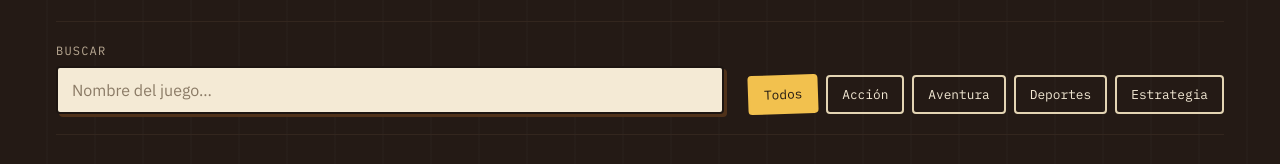
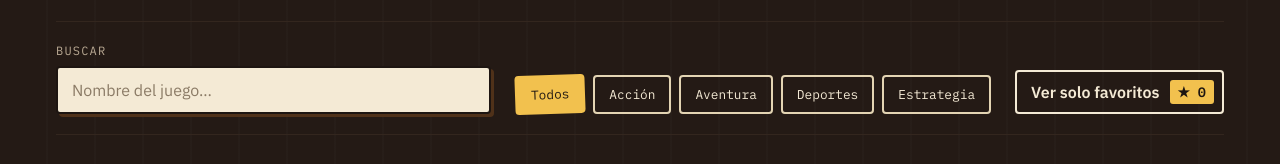
Before and after one commit to camilovisbal/catalogo-videojuegos, a React (Vite) app: page / in a window 1280 px wide. Shown: the part 198-362 px from the top of the page. Built offline with nearby package versions, Linux system fonts and the light colour scheme.

Commit message:
Agrega favoritos con contador y vista de solo favoritos

```diff
--- a/src/App.jsx
+++ b/src/App.jsx
@@ -4,6 +4,7 @@ import { ALL_GENRES, filterGames } from "./utils/filterGames.js";
 import Header from "./components/Header.jsx";
 import SearchBar from "./components/SearchBar.jsx";
 import GenreFilter from "./components/GenreFilter.jsx";
+import FavoritesToggle from "./components/FavoritesToggle.jsx";
 import GameList from "./components/GameList.jsx";
 import "./App.css";
 
@@ -12,11 +13,29 @@ const GENRES = [ALL_GENRES, ...new Set(games.map((game) => game.genre))];
 function App() {
   const [search, setSearch] = useState("");
   const [selectedGenre, setSelectedGenre] = useState(ALL_GENRES);
+  const [favoriteIds, setFavoriteIds] = useState([]);
+  const [showOnlyFavorites, setShowOnlyFavorites] = useState(false);
 
   const visibleGames = filterGames(games, {
     search,
     genre: selectedGenre,
+    onlyFavorites: showOnlyFavorites,
+    favoriteIds,
   });
+
+  const handleToggleFavorite = (gameId) => {
+    setFavoriteIds((currentIds) =>
+      currentIds.includes(gameId)
+        ? currentIds.filter((id) => id !== gameId)
+        : [...currentIds, gameId]
+    );
+  };
+
+  const handleClearFilters = () => {
+    setSearch("");
+    setSelectedGenre(ALL_GENRES);
+    setShowOnlyFavorites(false);
+  };
 
   return (
     <div className="app">
@@ -29,14 +48,20 @@ function App() {
           selectedGenre={selectedGenre}
           onChange={setSelectedGenre}
         />
+        <FavoritesToggle
+          count={favoriteIds.length}
+          isActive={showOnlyFavorites}
+          onToggle={() => setShowOnlyFavorites((current) => !current)}
+        />
       </section>
 
       <main>
         <GameList
           games={visibleGames}
-          favoriteIds={[]}
+          favoriteIds={favoriteIds}
           onSelectGame={(gameId) => console.log("Abrir detalle de", gameId)}
-          onToggleFavorite={(gameId) => console.log("Favorito", gameId)}
+          onToggleFavorite={handleToggleFavorite}
+          onClearFilters={handleClearFilters}
         />
       </main>
     </div>
--- /dev/null
+++ b/src/components/FavoritesToggle.css
@@ -0,0 +1,32 @@
+.fav-toggle {
+    display: inline-flex;
+    align-items: center;
+    gap: 10px;
+    margin-left: auto;
+    padding: 8px 8px 8px 14px;
+    border: 2px solid var(--paper);
+    border-radius: 4px;
+    background: transparent;
+    color: var(--paper);
+    font-weight: 600;
+    cursor: pointer;
+    transition: background-color 0.15s, color 0.15s;
+}
+
+.fav-toggle:hover {
+    background: var(--wall-light);
+}
+
+.fav-toggle[aria-pressed="true"] {
+    background: var(--accent);
+    border-color: var(--accent);
+}
+
+.fav-toggle__count {
+    padding: 2px 8px;
+    border-radius: 3px;
+    background: var(--sticker);
+    color: var(--ink);
+    font-family: var(--font-mono);
+    font-size: 0.85rem;
+}
--- /dev/null
+++ b/src/components/FavoritesToggle.jsx
@@ -0,0 +1,19 @@
+import "./FavoritesToggle.css";
+
+function FavoritesToggle({ count, isActive, onToggle }) {
+    return (
+        <button
+            type="button"
+            className="fav-toggle"
+            aria-pressed={isActive}
+            onClick={onToggle}
+        >
+            <span>{isActive ? "Ver todo el catálogo" : "Ver solo favoritos"}</span>
+            <span className="fav-toggle__count" aria-label={`${count} favoritos`}>
+                ★ {count}
+            </span>
+        </button>
+    );
+}
+
+export default FavoritesToggle;
--- a/src/components/GameList.css
+++ b/src/components/GameList.css
@@ -25,6 +25,35 @@
     box-shadow: 0 10px 14px rgba(0, 0, 0, 0.45);
 }
 
+.empty {
+    max-width: 480px;
+    margin: 40px auto;
+    padding: 32px;
+    border: 2px dashed var(--muted);
+    border-radius: 6px;
+    text-align: center;
+    color: var(--muted);
+}
+
+.empty__title {
+    margin: 0 0 8px;
+    font-family: var(--font-display);
+    font-size: 1.5rem;
+    font-weight: 700;
+    color: var(--paper);
+}
+
+.empty__button {
+    margin-top: 12px;
+    padding: 8px 16px;
+    border: 0;
+    border-radius: 4px;
+    background: var(--sticker);
+    color: var(--ink);
+    font-weight: 600;
+    cursor: pointer;
+}
+
 @media (max-width: 480px) {
     .shelf {
         --gap-x: 16px;
--- a/src/components/GameList.jsx
+++ b/src/components/GameList.jsx
@@ -1,7 +1,18 @@
 import GameCard from "./GameCard.jsx";
 import "./GameList.css";
 
-function GameList({ games, favoriteIds, onSelectGame, onToggleFavorite }) {
+function GameList({ games, favoriteIds, onSelectGame, onToggleFavorite, onClearFilters }) {
+    if (games.length === 0) {
+        return (
+            <div className="empty">
+                <p className="empty__title">Este estante está vacío</p>
+                <p>Ningún juego coincide con la búsqueda o los filtros actuales.</p>
+                <button type="button" className="empty__button" onClick={onClearFilters}>
+                </button>
+            </div>
+        );
+    }
+
     return (
         <ul className="shelf">
             {games.map((game) => (
--- a/src/utils/filterGames.js
+++ b/src/utils/filterGames.js
@@ -1,12 +1,13 @@
 export const ALL_GENRES = "Todos";
 
-export function filterGames(games, { search, genre }) {
+export function filterGames(games, { search, genre, onlyFavorites, favoriteIds }) {
     const normalizedSearch = search.trim().toLowerCase();
 
     return games.filter((game) => {
         const matchesSearch = game.name.toLowerCase().includes(normalizedSearch);
         const matchesGenre = genre === ALL_GENRES || game.genre === genre;
+        const matchesFavorites = !onlyFavorites || favoriteIds.includes(game.id);
 
-        return matchesSearch && matchesGenre;
+        return matchesSearch && matchesGenre && matchesFavorites;
     });
 }
```
